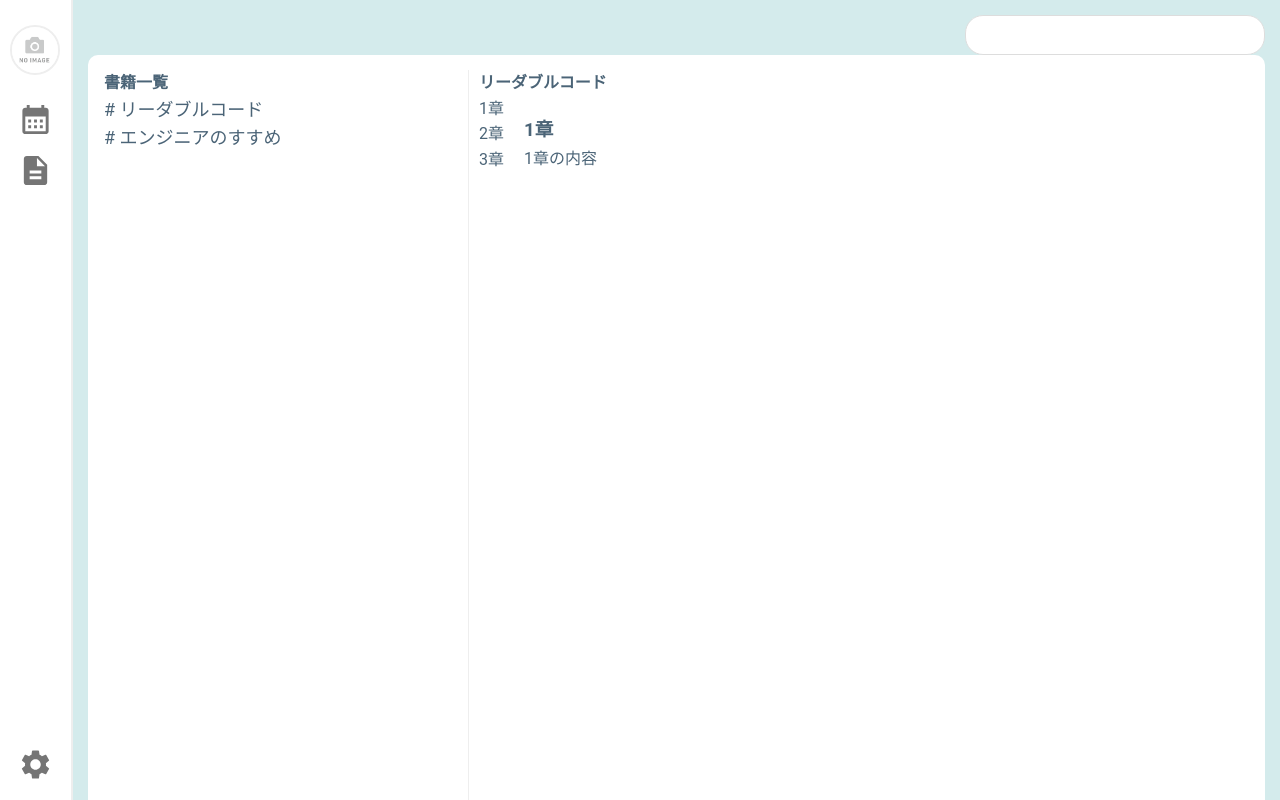
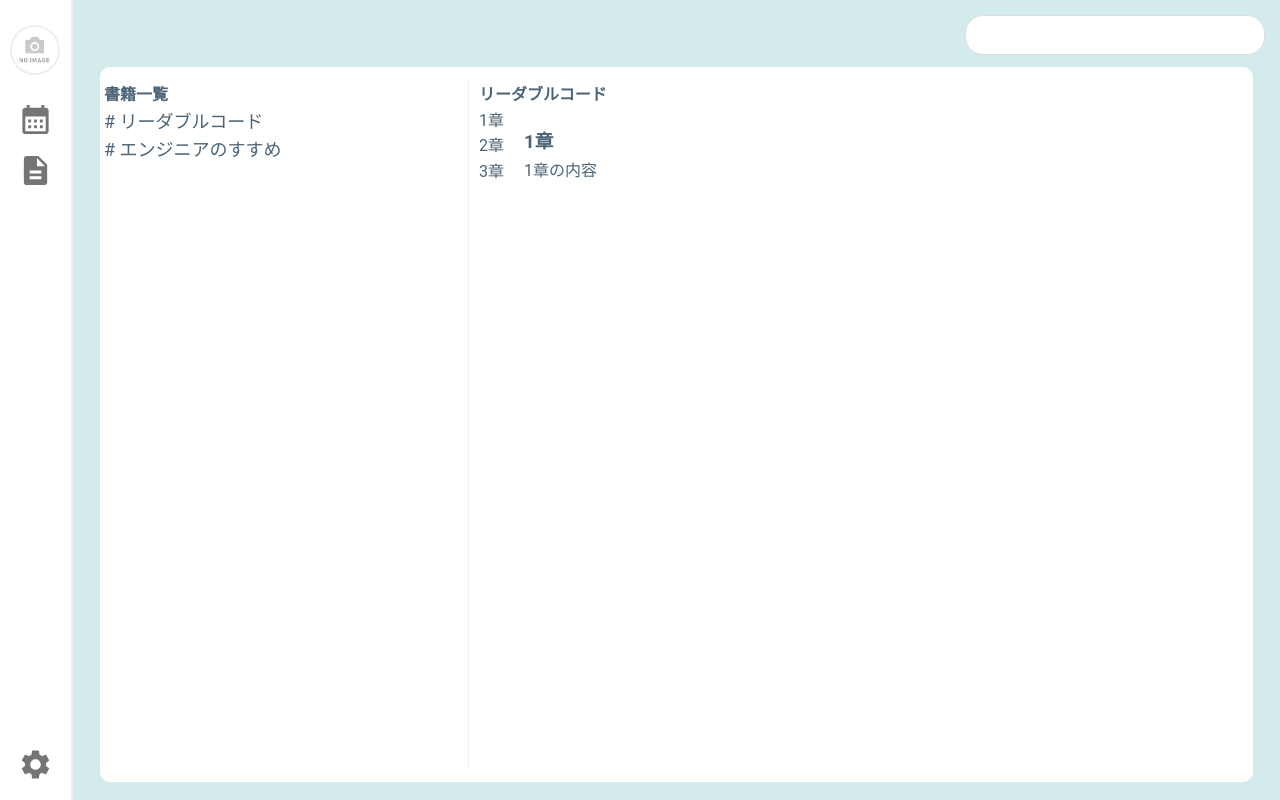
Before and after one commit to Mayu0628/TechRead_NextJS, a Next.js app: page / in a window 1280 px wide. Built offline with nearby package versions, Linux system fonts and the light colour scheme.

Commit message:
Update page module CSS for better layout and user experience

```diff
--- a/src/app/page.module.css
+++ b/src/app/page.module.css
@@ -4,11 +4,12 @@
 
 .main_screen {
   background-color: #fff;
-  height: 100vh;
+  height: calc(100vh - 85px);
   display: flex;
   justify-content: center;
   gap: 10px;
-  margin: 0;
+  margin: 12px;
+  margin-bottom: 0;
   padding: 15px 0;
   border-radius: 10px;
 }
```
